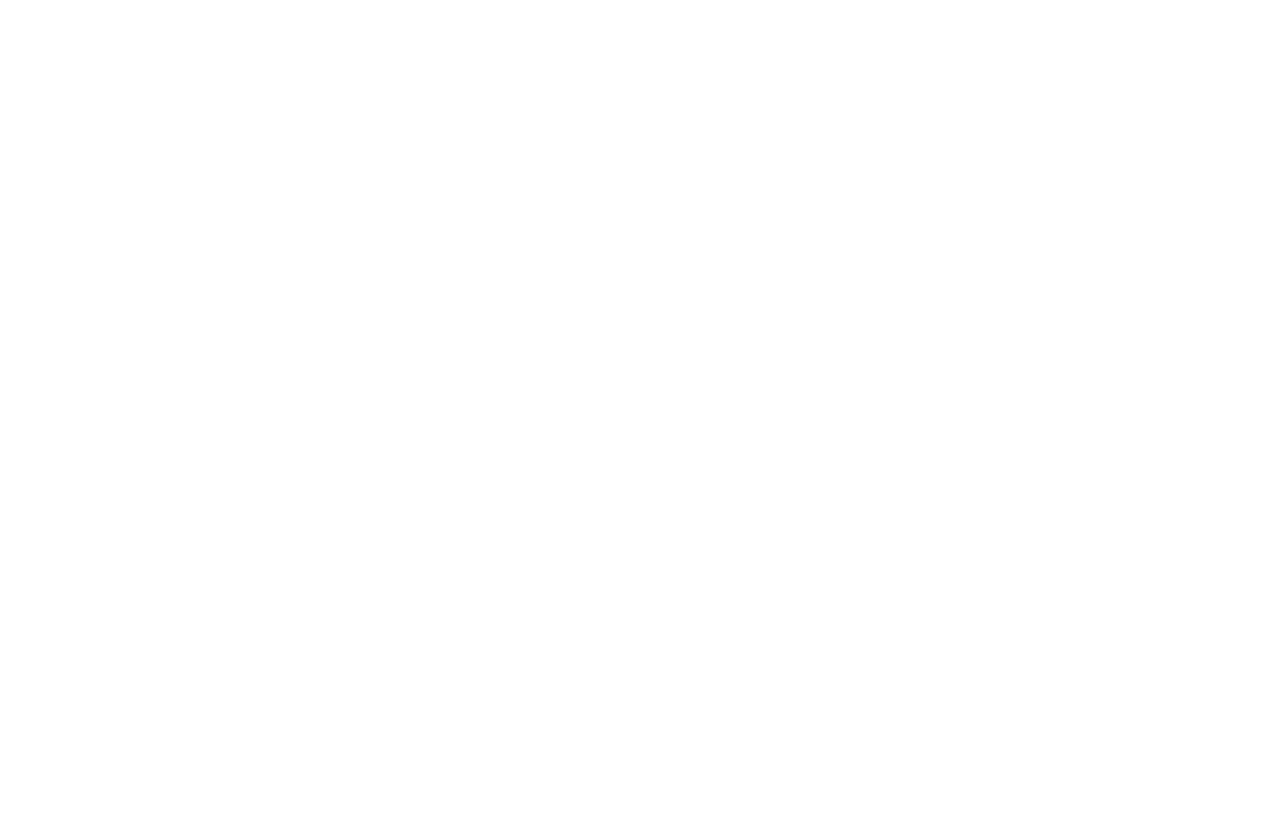
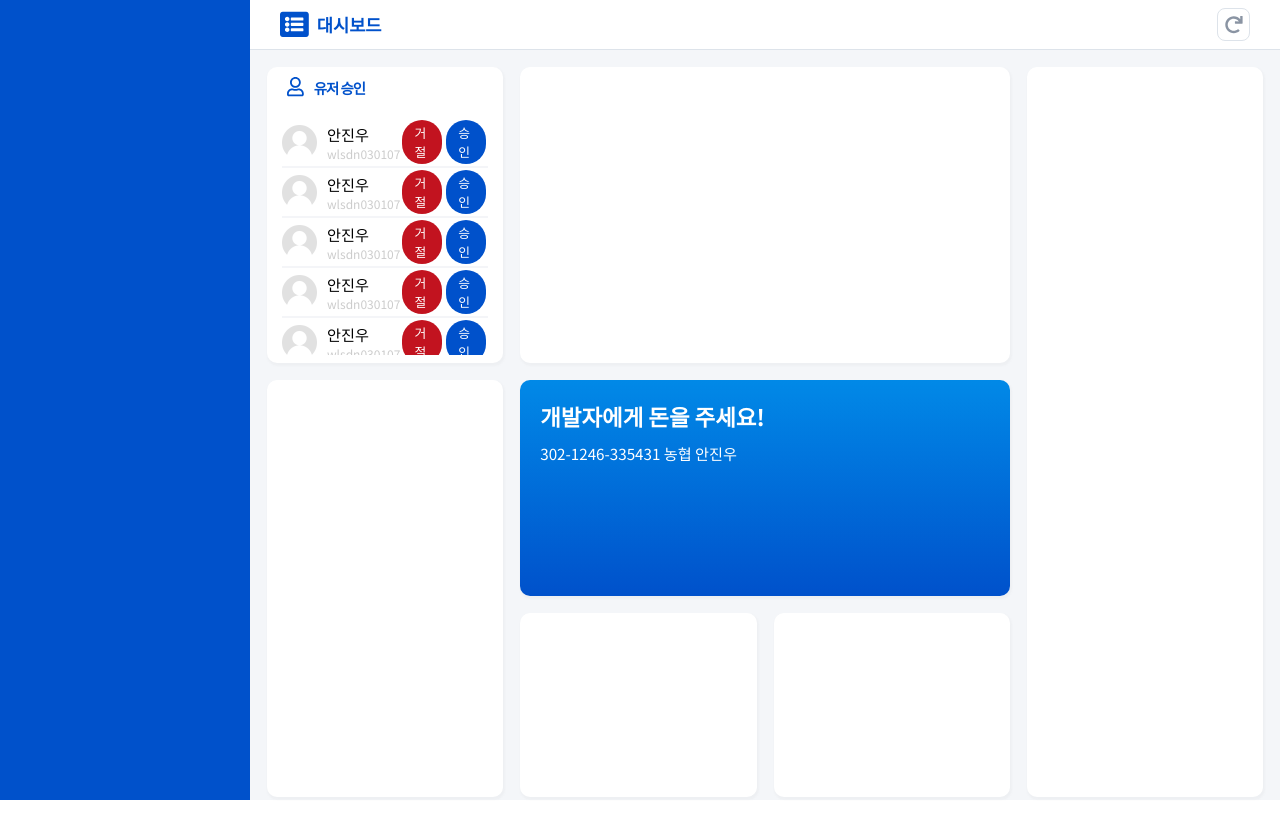
Before and after one commit to Jinu0107/skill_calendar, a Nuxt app: page /admin in a window 1280 px wide. Built offline with nearby package versions, Linux system fonts and the light colour scheme.

Commit message:
관리자페이지-유저 승인 디자인 완료

```diff
--- a/api/index.js
+++ b/api/index.js
@@ -1,6 +1,4 @@
 const express = require('express');
-const http = require('http');
-const { session_secret } = require('./DB/Credential');
 const body_parser = require("body-parser");
 
 Date.prototype.normalization = function () {
@@ -10,7 +8,6 @@
 
 // Create express instance
 const app = express();
-const server = http.createServer(app);
 
 app.use(body_parser.json());
 app.use(body_parser.urlencoded({ extended: true }));
--- /dev/null
+++ b/components/AdminDashboardComponent.vue
@@ -0,0 +1,143 @@
+<template>
+  <div class="dashboard">
+    <div class="header">
+      <div class="text">
+        <i class="fas fa-list-alt"></i>
+        <span>대시보드</span>
+      </div>
+      <div class="refresh">
+        <i class="fas fa-redo"></i>
+      </div>
+    </div>
+    <div class="grid">
+      <regist-list-component />
+      <div></div>
+      <div></div>
+      <div></div>
+      <div class="add">
+        <div class="title">개발자에게 돈을 주세요!</div>
+        <div class="text">302-1246-335431 농협 안진우</div>
+      </div>
+      <div></div>
+      <div></div>
+    </div>
+  </div>
+</template>
+
+<script>
+import RegistListComponent from "@/components/RegistListComponent";
+
+export default {
+  components: {
+    RegistListComponent,
+  },
+};
+</script>
+
+<style scoped>
+.dashboard {
+  width: 85%;
+  height: 100vh;
+  background-color: #f4f6f9;
+}
+
+.header {
+  display: flex;
+  align-items: center;
+  justify-content: space-between;
+  padding: 0px 30px;
+  width: 100%;
+  height: 50px;
+  background-color: #fff;
+  border-bottom: 1px solid var(--main-border-color);
+}
+
+.header > .text {
+  display: flex;
+  align-items: center;
+  color: var(--main-blue-color);
+  font-size: 1.8rem;
+}
+
+.header > .text > span {
+  font-size: 1.1rem;
+  font-weight: 600;
+  margin-left: 8px;
+}
+
+.refresh {
+  border: 1px solid var(--main-border-color);
+  color: #8a94a3;
+  font-size: 1.1rem;
+  display: flex;
+  align-items: center;
+  justify-content: center;
+  width: 33px;
+  height: 33px;
+  border-radius: 8px;
+  cursor: pointer;
+}
+
+.grid {
+  width: 100%;
+  padding: 17px;
+  gap: 17px;
+  display: grid;
+  grid-template-columns: 1fr 1fr 1fr 1fr;
+  grid-template-rows: 37vh 27vh 23vh;
+}
+
+.grid > div {
+  background-color: #fff;
+  box-shadow: 1px 2px 2px 1px #aaa1;
+  border-radius: 10px;
+}
+
+.grid > div:nth-child(1) {
+  grid-column-start: 1;
+  grid-column-end: 2;
+}
+
+.grid > div:nth-child(2) {
+  grid-column-start: 2;
+  grid-column-end: 4;
+}
+
+.grid > div:nth-child(3) {
+  grid-column-start: 4;
+  grid-column-end: 5;
+  grid-row-start: 1;
+  grid-row-end: 4;
+}
+
+.grid > div:nth-child(4) {
+  grid-column-start: 1;
+  grid-column-end: 2;
+  grid-row-start: 2;
+  grid-row-end: 4;
+}
+
+.grid > div:nth-child(5) {
+  grid-column-start: 2;
+  grid-column-end: 4;
+  grid-row-start: 2;
+  grid-row-end: 3;
+}
+
+.grid > div.add {
+  padding: 20px;
+  background: linear-gradient(#0189e7, var(--main-blue-color));
+}
+
+.grid > div.add > .title {
+  color: #fff;
+  font-size: 1.4rem;
+  font-weight: 600;
+  margin-bottom: 10px;
+}
+
+.grid > div.add > .text {
+  font-size: 0.95rem;
+  color: #fff;
+}
+</style>
--- a/components/AdminSidebarComponent.vue
+++ b/components/AdminSidebarComponent.vue
@@ -9,4 +9,12 @@
 </script>
 
 <style scoped>
+
+.sidebar {
+    width: 15%;
+    min-width: 250px;
+    height: 100vh;
+    background-color: var(--main-blue-color);
+}
+
 </style>
--- /dev/null
+++ b/components/AdminTitleComponent.vue
@@ -0,0 +1,33 @@
+<template>
+  <div class="title">
+      <i :class="prop__icon"></i>
+    <span>{{ prop__title }}</span>
+  </div>
+</template>
+
+<script>
+export default {
+  props: {
+    prop__title: { type: String, default: "" },
+    prop__icon: { type: String, default: "" },
+  },
+};
+</script>
+
+<style scoped>
+.title {
+  width: 100%;
+  display: flex;
+  color: var(--main-blue-color);
+  padding: 10px 20px;
+  font-size: 1.2rem;
+  margin-bottom: 10px;
+}
+
+.title > span {
+    font-size: 0.9rem;
+    margin-left: 10px;
+    font-weight: 600;
+    letter-spacing: -1px;
+}
+</style>
--- /dev/null
+++ b/components/RegistListComponent.vue
@@ -0,0 +1,54 @@
+<template>
+  <div>
+    <admin-title-component
+      :prop__title="'유저 승인'"
+      :prop__icon="'far fa-user'"
+    />
+    <div class="user_list">
+      <user-item-component />
+      <user-item-component />
+      <user-item-component />
+      <user-item-component />
+      <user-item-component />
+      <user-item-component />
+      <user-item-component />
+      <user-item-component />
+      <user-item-component />
+      <user-item-component />
+    </div>
+  </div>
+</template>
+
+<script>
+import AdminTitleComponent from "@/components/AdminTitleComponent";
+import UserItemComponent from "@/components/UserItemComponent";
+
+export default {
+  components: {
+    AdminTitleComponent,
+    UserItemComponent,
+  },
+};
+</script>
+
+<style scoped>
+.user_list {
+  width: 100%;
+  height: 80%;
+  padding: 0px 15px;
+  overflow-y: scroll;
+}
+
+.user_list::-webkit-scrollbar {
+    width: 4px;
+
+}
+.user_list::-webkit-scrollbar-thumb {
+    background-color: #c4cdd7;
+    border-radius: 5px;
+}
+.user_list::-webkit-scrollbar-track {
+    background-color: #fff;
+}
+
+</style>
--- /dev/null
+++ b/components/UserItemComponent.vue
@@ -0,0 +1,81 @@
+<template>
+  <div class="item">
+    <div class="info">
+      <img src="/imgs/user.png" alt="" />
+      <div class="text">
+        <div class="name">안진우</div>
+        <p class="id">wlsdn030107</p>
+      </div>
+    </div>
+    <div class="btns">
+      <div class="return">거절</div>
+      <div class="success">승인</div>
+    </div>
+  </div>
+</template>
+
+<script>
+export default {};
+</script>
+
+<style scoped>
+.item {
+  width: 100%;
+  height: 50px;
+  border-bottom: 2px solid #f4f5f8;
+  display: flex;
+  align-items: center;
+  justify-content: space-between;
+}
+
+.info {
+  height: 100%;
+  display: flex;
+  align-items: center;
+}
+
+.info > img {
+  width: 35px;
+  height: 35px;
+  object-fit: cover;
+}
+
+.text {
+  margin-left: 10px;
+}
+
+.name {
+  font-weight: 500;
+  font-size: 0.95rem;
+}
+
+.id {
+  font-size: 0.75rem;
+  color: #ccc;
+}
+
+.btns {
+  display: flex;
+}
+
+.btns > div {
+    color: #fff;
+    border-radius: 20px;
+    padding: 3px 12px;
+    font-size: 0.8rem;
+    margin: 0 2px;
+    cursor: pointer;
+}
+
+.btns > div:hover {
+    filter: brightness(110%);
+}
+
+.success {
+    background-color: var(--main-blue-color);
+}
+
+.return {
+    background-color: #c2131f;
+}
+</style>
--- a/pages/admin.vue
+++ b/pages/admin.vue
@@ -1,6 +1,6 @@
 <template>
-    <div>
-        <!--
+  <div class="admin_container">
+    <!--
         1. 알림
         2. 회원가입 승인
         3. 휴가 , 휴가취소 승인
@@ -8,16 +8,26 @@
         5. 유저목록
         6. 일정
         -->
-
-    </div>
+    <admin-sidebar-component />
+    <admin-dashboard-component />
+  </div>
 </template>
 
 <script>
+import AdminSidebarComponent from "@/components/AdminSidebarComponent";
+import AdminDashboardComponent from "@/components/AdminDashboardComponent";
+
+
 export default {
-
-}
+  components: {
+    AdminSidebarComponent,
+    AdminDashboardComponent,
+  },
+};
 </script>
 
 <style scoped>
-
+.admin_container {
+    display: flex;
+}
 </style>
```
Also changed, not shown: middleware/check.js (+6 -1 lines).
